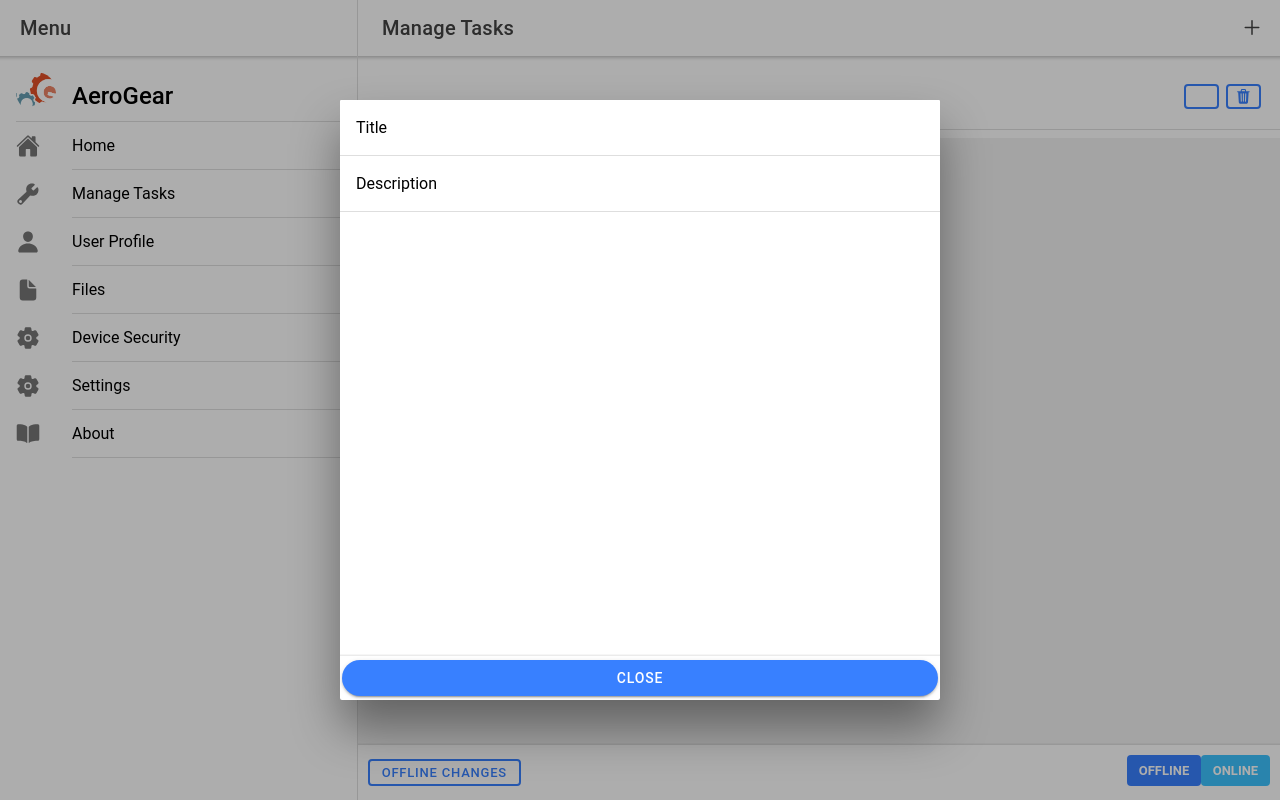
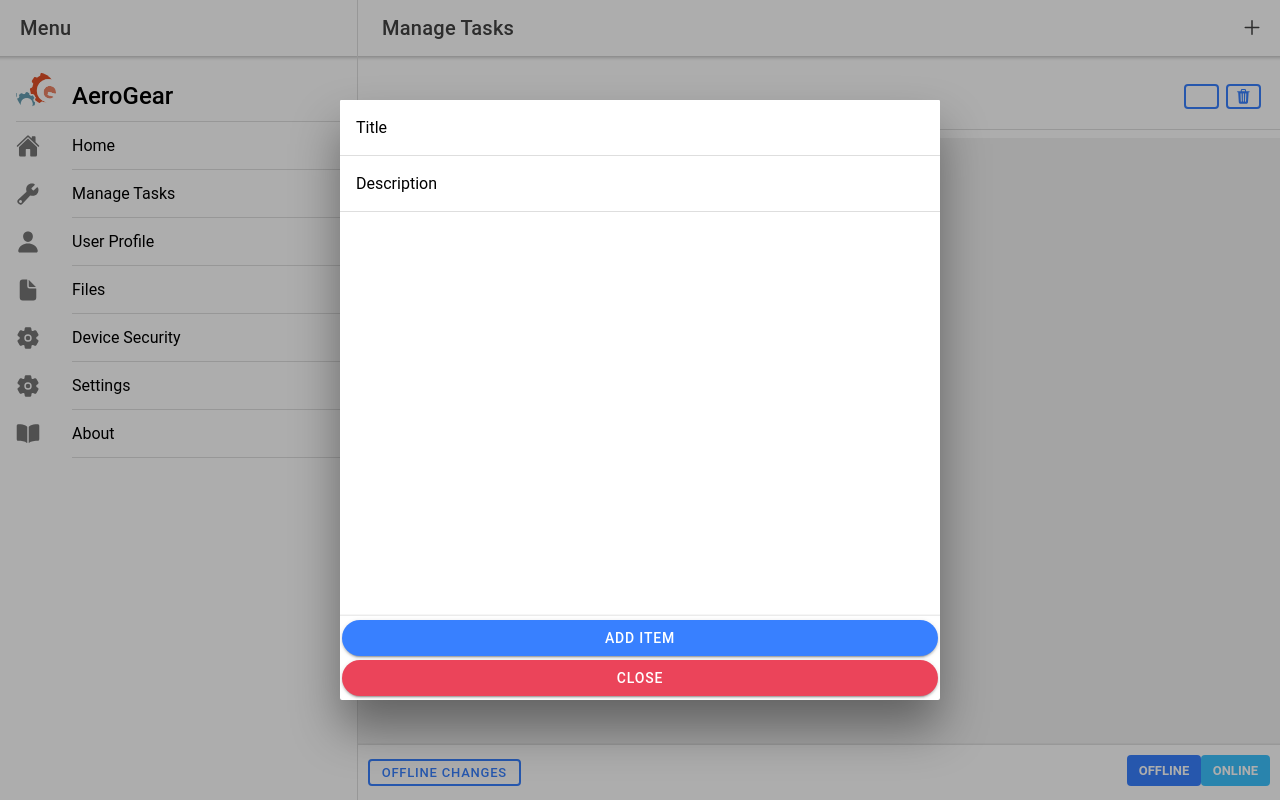
Before and after one commit to graphql-heroes/ionic-react-offline, a React (Create React App) app: page / in a window 1280 px wide. Both pictures are taken after a click on the element 1252 px from the left and 28 px from the top of the page. Built offline with nearby package versions, Linux system fonts and the light colour scheme.

Commit message:
Add item add button

```diff
--- a/src/pages/ManageTasks/ManageTasks.tsx
+++ b/src/pages/ManageTasks/ManageTasks.tsx
@@ -104,8 +104,17 @@ export class ManageTasks extends Component {
             </IonContent>
             <IonFooter>
               <IonButton
+                color="primary"
                 expand="block"
                 shape="round"
+                // onClick={}
+              >
+                Add Item
+              </IonButton>
+              <IonButton
+                expand="block"
+                shape="round"
+                color="danger"
                 onClick={() => this.setState(() => ({ showModal: false }))}
               >
                 Close
```
